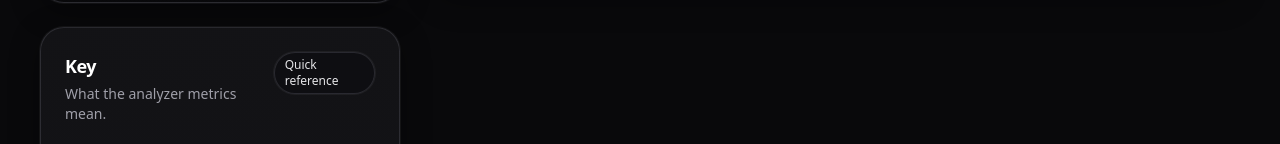
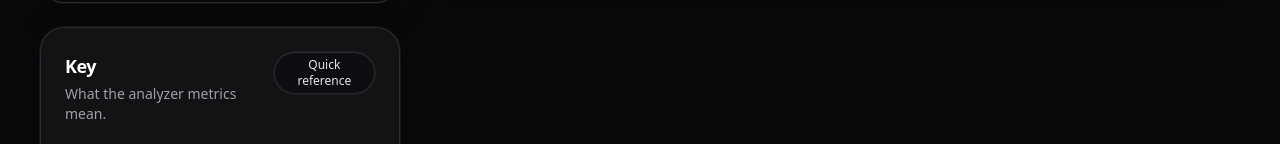
Before and after one commit to 1Timess/audio-analyzer, a React (Vite) app in the folder frontend/: page / in a window 1280 px wide. Shown: the part 477-621 px from the top of the page. Built offline with nearby package versions, Linux system fonts and the light colour scheme.

Commit message:
Fixed Quick Reference Disalignment in Key

```diff
--- a/frontend/src/components/Key.jsx
+++ b/frontend/src/components/Key.jsx
@@ -10,7 +10,7 @@ export default function Key() {
           <p className="mt-1 text-sm text-zinc-400">What the analyzer metrics mean.</p>
         </div>
 
-        <span className="inline-flex items-center rounded-full border border-zinc-600/40 bg-zinc-950/30 px-2.5 py-1 text-xs font-medium text-zinc-200 ring-1 ring-white/5">
+        <span className="inline-flex items-center justify-center text-center rounded-full border border-zinc-600/40 bg-zinc-950/30 px-2.5 py-1 text-xs font-medium text-zinc-200 ring-1 ring-white/5">
           Quick reference
         </span>
       </div>
```
